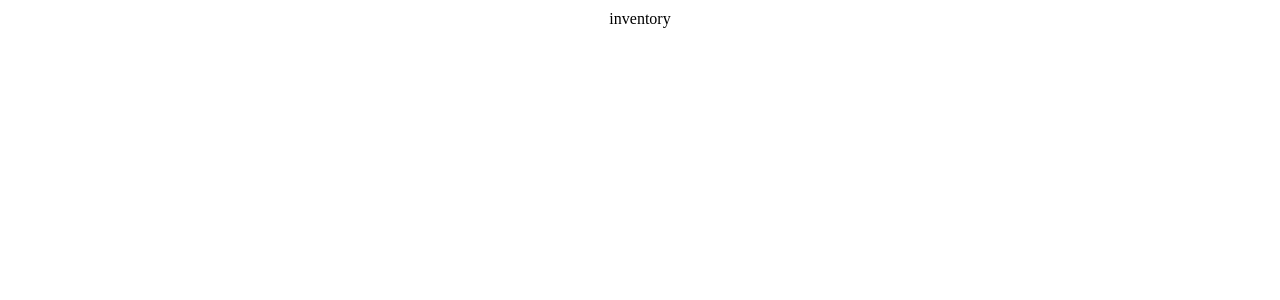
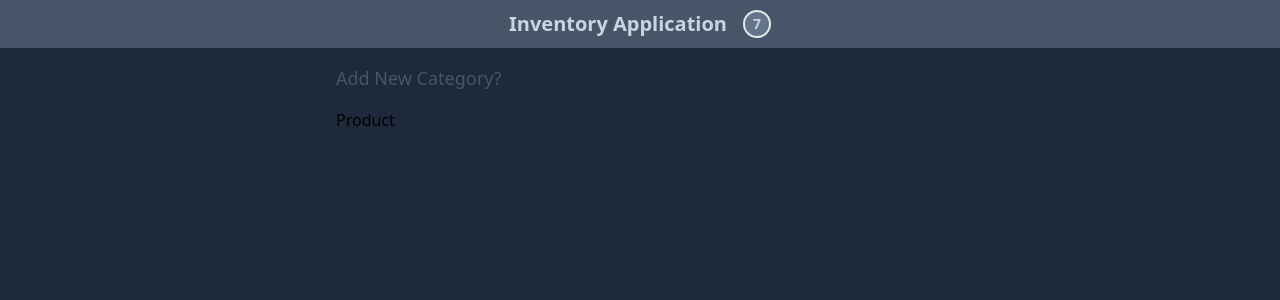
Before and after one commit to vafa2020/inventory, a React (Create React App) app: page / in a window 1280 px wide. Shown: the top 300 px of the page. Built offline with nearby package versions, Linux system fonts and the light colour scheme.

Commit message:
added 3 component and completeing categoryform

```diff
--- a/package.json
+++ b/package.json
@@ -34,5 +34,9 @@
       "last 1 firefox version",
       "last 1 safari version"
     ]
+  },
+  "devDependencies": {
+    "@tailwindcss/forms": "^0.5.3",
+    "tailwindcss": "^3.3.2"
   }
 }
--- a/src/App.js
+++ b/src/App.js
@@ -1,5 +1,17 @@
+import Category from "./component/Category";
+import NavBar from "./component/NavBar";
+import Product from "./component/Product";
+
 function App() {
-  return <div className="wrapper">inventory</div>;
+  return (
+    <div className="bg-slate-800 min-h-screen">
+      <NavBar />
+      <div className="container max-w-screen-sm mx-auto p-4">
+        <Category />
+        <Product />
+      </div>
+    </div>
+  );
 }
 
 export default App;
--- /dev/null
+++ b/src/component/Category.js
@@ -0,0 +1,59 @@
+import { useState } from "react";
+
+const Category = () => {
+  const [isShow, setIsShow] = useState(false);
+  const cancelHandler = (e) => {
+    e.preventDefault();
+    setIsShow(false);
+  };
+  return (
+    <section>
+      <div className={`mb-6 ${isShow ? "" : "hidden"}`}>
+        <h2 className="text-xl text-slate-300 font-bold mb-2">
+          Add New Category
+        </h2>
+        <form className="bg-slate-600 p-4 rounded-xl flex flex-col gap-y-4">
+          <div>
+            <label className="block mb-1 text-slate-400">title</label>
+            <input
+              type="text"
+              className="bg-transparent rounded-xl border border-slate-500 text-slate-400 w-full md:w-auto form-input"
+            />
+          </div>
+          <div>
+            <label className="block mb-1 text-slate-400">description</label>
+            <textarea
+              cols={50}
+              rows={4}
+              className="bg-transparent rounded-xl border border-slate-500 text-slate-400 w-full form-textarea"
+            ></textarea>
+          </div>
+          <div className="flex items-center justify-between gap-x-4">
+            <button
+              onClick={cancelHandler}
+              className="flex-1 text-slate-400 rounded-xl py-2 border border-slate-400"
+            >
+              Cancel
+            </button>
+            <button
+              type="submit"
+              className="flex-1 bg-slate-500 text-slate-200 rounded-xl py-2"
+            >
+              Add
+            </button>
+          </div>
+        </form>
+      </div>
+      <div>
+        <button
+          onClick={() => setIsShow((prevShow) => !prevShow)}
+          className="text-slate-600 text-lg mb-4 font-medium"
+        >
+          Add New Category?
+        </button>
+      </div>
+    </section>
+  );
+};
+
+export default Category;
--- /dev/null
+++ b/src/component/NavBar.js
@@ -0,0 +1,14 @@
+const NavBar = () => {
+  return (
+    <div className="h-12 flex items-center justify-center gap-x-4 bg-slate-600">
+      <h1 className="text-slate-300 font-bold text-xl">
+        Inventory Application
+      </h1>
+      <span className="flex items-center justify-center w-7 h-7 rounded-full border-2 bg-slate-500 text-slate-300 font-bold text-sm ">
+        7
+      </span>
+    </div>
+  );
+};
+
+export default NavBar;
--- /dev/null
+++ b/src/component/Product.js
@@ -0,0 +1,9 @@
+const Product = () => {
+  return (
+    <section>
+      <div>Product</div>
+    </section>
+  );
+};
+
+export default Product;
--- a/src/index.css
+++ b/src/index.css
@@ -1,13 +1,3 @@
-* {
-  margin: 0;
-  padding: 0;
-  box-sizing: border-box;
-}
-.wrapper {
-  display: flex;
-  flex-direction: column;
-  align-items: center;
-  width: 100%;
-  height: 100vh;
-  padding: 10px;
-}
+@tailwind base;
+@tailwind components;
+@tailwind utilities;
--- /dev/null
+++ b/tailwind.config.js
@@ -0,0 +1,8 @@
+/** @type {import('tailwindcss').Config} */
+module.exports = {
+  content: ["./src/**/*.{js,jsx,ts,tsx}"],
+  theme: {
+    extend: {},
+  },
+  plugins: [require("@tailwindcss/forms")],
+};
```
Also changed, not shown: 1 other file (tests, documents, lock files or other folders).
